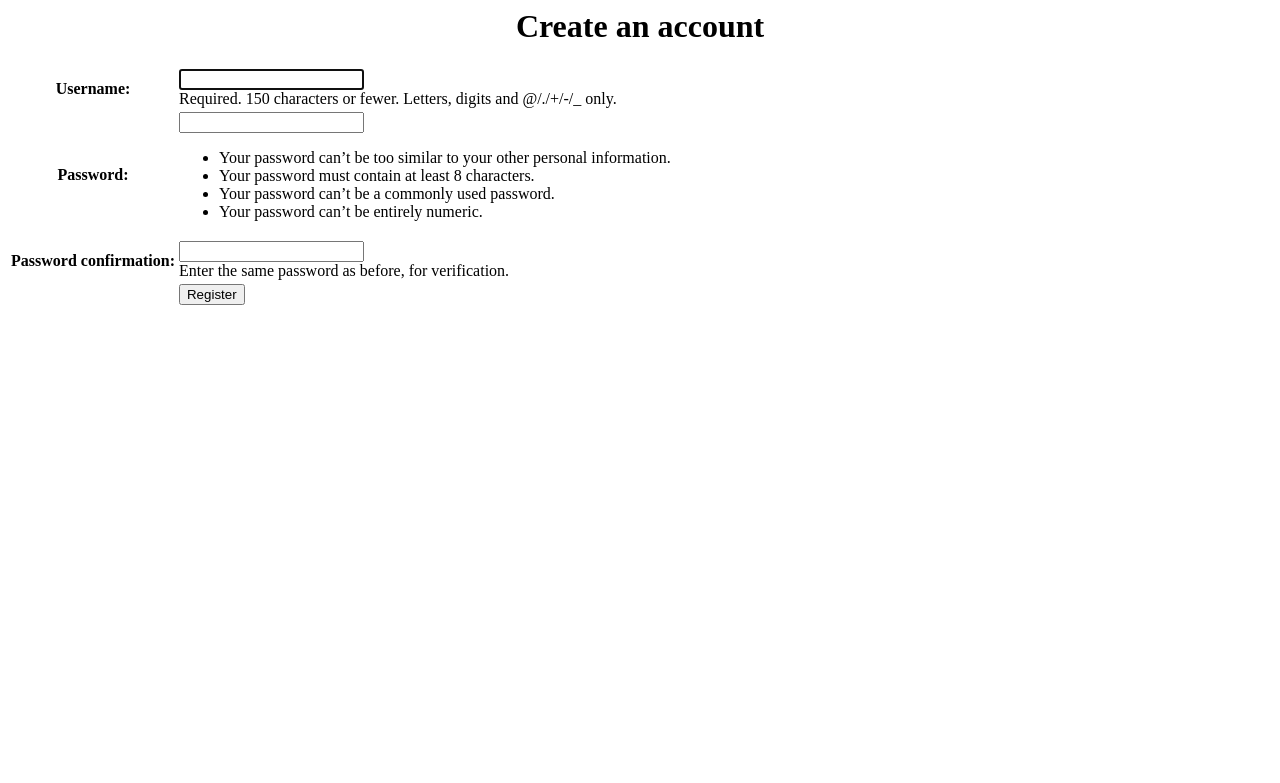
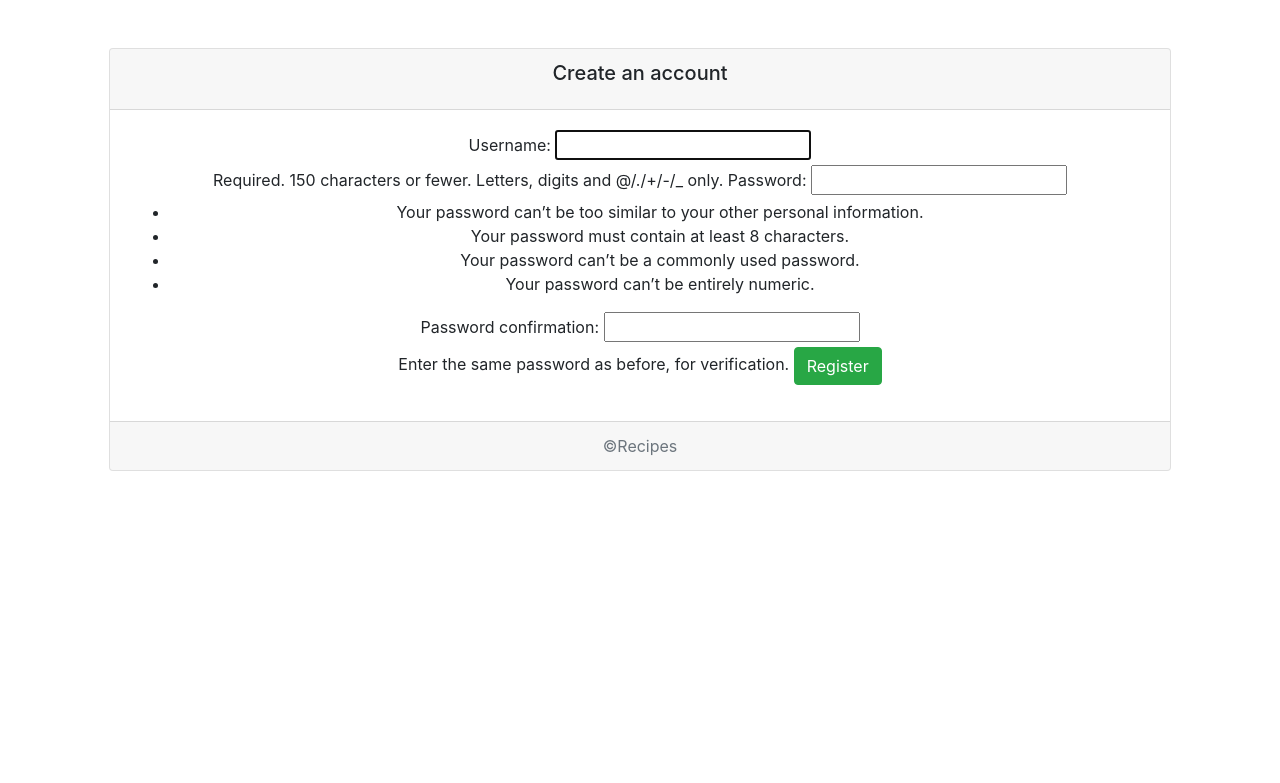
Before and after one commit to JolomonSon/Recipe-App, a Django app: page /register/ in a window 1280 px wide. Shown: the top 783 px of the page. Run offline with Django 4.2, Linux system fonts and the light colour scheme.

Commit message:
Modified layout and design of register template

```diff
--- a/recipe/account/templates/register.html
+++ b/recipe/account/templates/register.html
@@ -4,20 +4,26 @@
     <meta http-equiv="X-UA-Compatible" content="IE=edge">
     <meta name="viewport" content="width=device-width, initial-scale=1.0">
     <title>Recipe - Register</title>
+    <link rel="stylesheet" href="https://cdn.jsdelivr.net/npm/bootstrap@4.0.0/dist/css/bootstrap.min.css" integrity="sha384-Gn5384xqQ1aoWXA+058RXPxPg6fy4IWvTNh0E263XmFcJlSAwiGgFAW/dAiS6JXm" crossorigin="anonymous">
 </head>
-<body style="text-align: center;">
-    <h1><center>Create an account</center></h1>
+<body>
+    <br>
     <div class="container">
-        <form method="post" >
-            {% csrf_token %}
-            <table>
-               {{ form.as_table }}
-                <tr>
-                   <td></td>
-                   <td><input type="submit" name="submit" value="Register" /></td>
-               </tr>
-            </table>
-        </form>
+        <div class="card text-center m-4">
+            <div class="card-header">
+                <h5 class="card-title">Create an account</h5>
+            </div>
+            <div class="card-body">
+            <form action="" method="post">
+                {% csrf_token %}
+                {{form}}
+                <a href="#" class="btn btn-success">Register</a>
+            </form>
+            </div>
+            <div class="card-footer text-muted">
+                &copy;Recipes
+            </div>
+        </div>
     </div>
 </body>
 </html>
--- a/recipe/main/templates/includes/navbar.html
+++ b/recipe/main/templates/includes/navbar.html
@@ -27,8 +27,8 @@
       {% if user.is_authenticated %}
       <button class="btn btn-outline-danger" type="submit">Sign Out</button>
       {% else %}
-      <button class="btn btn-outline-dark" type="submit">Sign In</button>
-      <button class="btn btn-outline-white" type="submit">Sign Up</button>
+      <a class="btn btn-outline-dark" type="submit">Sign In</a>
+      <a class="btn btn-outline-white" type="submit">Sign Up</a>
       {% endif %}
     </div>
   </ul>
```
